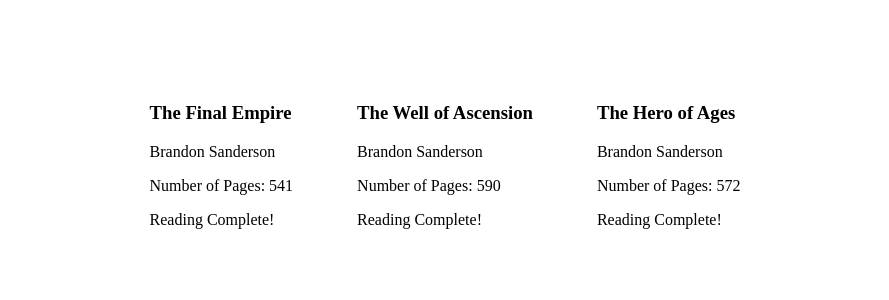
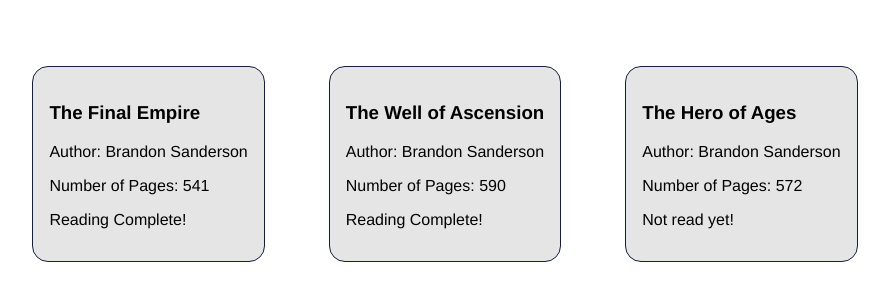
Before and after one commit to gefgu/odin-library, a plain HTML site: page index.html in a window 1280 px wide. Shown: the part 236-536 px from the top of the page, without its empty margins (195-1084 px from the left). Drawn offline with Linux system fonts and the light colour scheme.

Commit message:
Add card style to books display

```diff
--- a/script.js
+++ b/script.js
@@ -15,19 +15,21 @@
     const container = document.querySelector(".container")
     library.forEach(book => {
         const bookCard = document.createElement("div");
+        bookCard.classList.add("book-card");
         const bookTitle = document.createElement("h3");
         const bookAuthor = document.createElement("p");
         const numPages = document.createElement("p");
         const readingStatus = document.createElement("p");
 
         bookTitle.textContent = book.title;
-        bookAuthor.textContent = book.author;
+        bookAuthor.textContent = `Author: ${book.author}`;
         numPages.textContent = `Number of Pages: ${book.numberOfPages}`;
         if (book.readingDone) {
             readingStatus.textContent = "Reading Complete!";
         } else {
-            readingStatus.textContent = "Not read yet";
+            readingStatus.textContent = "Not read yet!";
         }
+
         bookCard.appendChild(bookTitle);
         bookCard.appendChild(bookAuthor);
         bookCard.appendChild(numPages);
@@ -38,5 +40,5 @@
 
 addBookToLibrary(new Book("The Final Empire", "Brandon Sanderson", 541, true));
 addBookToLibrary(new Book("The Well of Ascension", "Brandon Sanderson", 590, true));
-addBookToLibrary(new Book("The Hero of Ages", "Brandon Sanderson", 572, true));
+addBookToLibrary(new Book("The Hero of Ages", "Brandon Sanderson", 572, false));
 displayLibrary();
--- a/style.css
+++ b/style.css
@@ -1,3 +1,7 @@
+* {
+  font-family: Helvetica, sans-serif;
+}
+
 body {
   margin: 0;
   display: flex;
@@ -8,9 +12,16 @@
 
 .container {
   display: flex;
-    width: 75%;
+  width: 100%;
   flex-wrap: wrap;
   justify-content: center;
   align-items: center;
   gap: 64px;
 }
+
+.book-card {
+  background-color: #e5e5e5;
+  border: 1px solid #14213d;
+  border-radius: 16px;
+  padding: 16px;
+}
```
Lines whose indentation alone changed are shown as unchanged.
